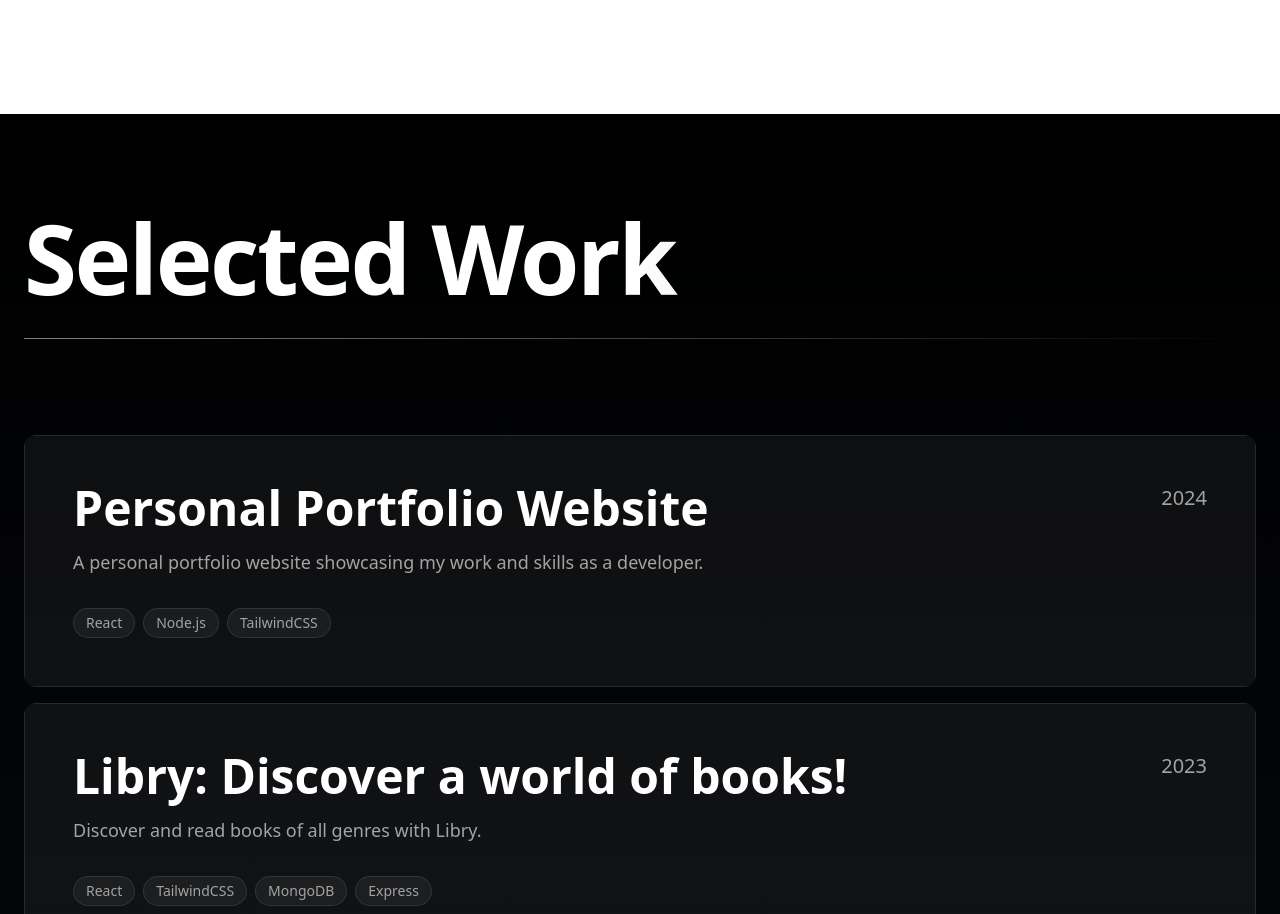
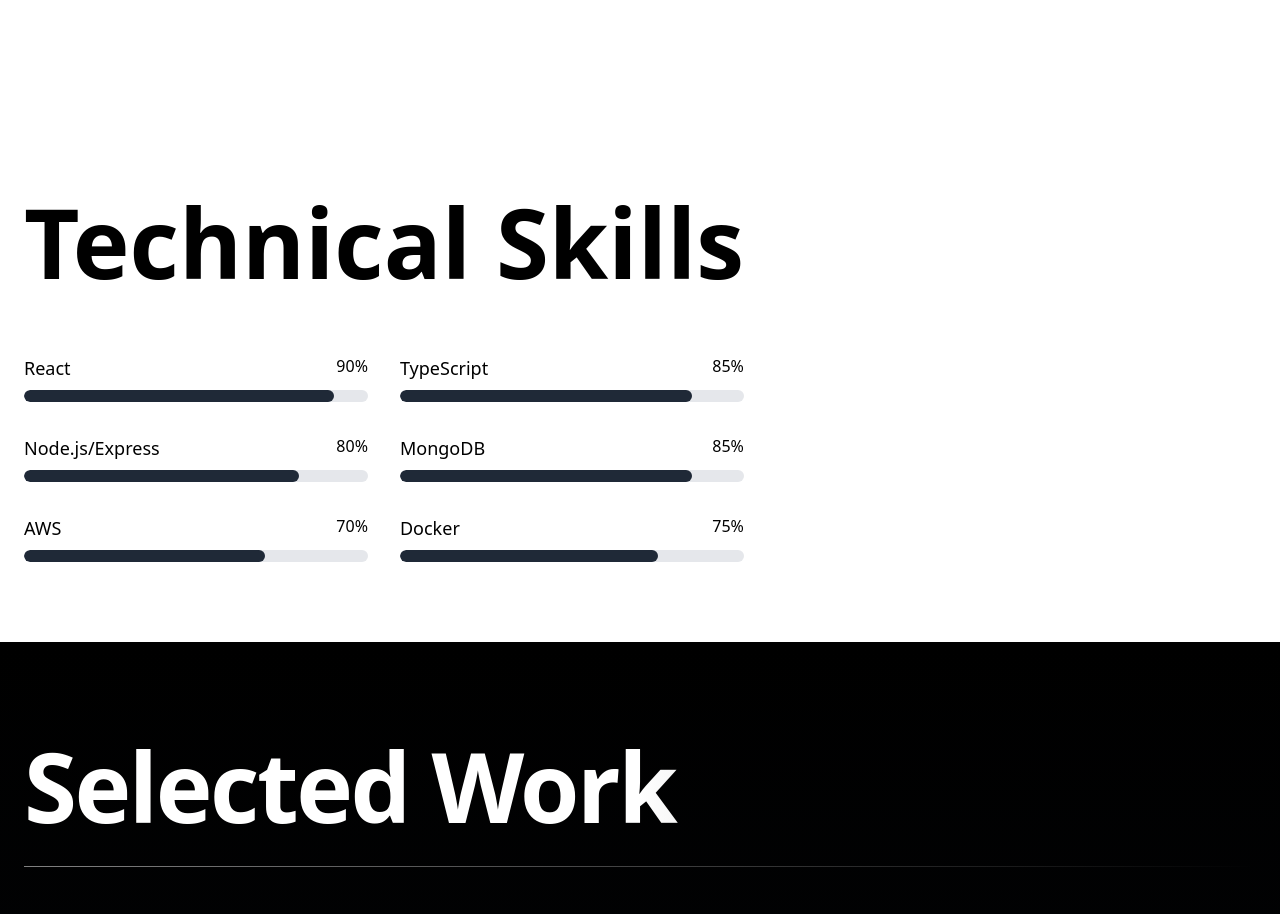
Before and after one commit to Harshninave04/theycallmeharsh, a React (Vite) app: page / in a window 1280 px wide. Shown: the part 1486-2400 px from the top of the page. Built offline with nearby package versions, Linux system fonts and the light colour scheme.

Commit message:
Add react-intersection-observer dependency, update skills section, and enhance Contact component styling

```diff
--- a/src/App.tsx
+++ b/src/App.tsx
@@ -6,6 +6,7 @@ import Skills from './components/sections/Skills';
 import Work from './components/sections/Work';
 import Footer from './components/layout/Footer';
 import CustomCursor from './components/common/CustomCursor';
+import Skill from './components/Skills';
 
 function App() {
   return (
@@ -19,6 +20,7 @@ function App() {
 
       <section id="about" className="min-h-screen">
         <About />
+        <Skill />
       </section>
 
       <section id="projects" className="min-h-screen">
--- a/src/components/Contact.tsx
+++ b/src/components/Contact.tsx
@@ -12,7 +12,7 @@ const Contact = () => {
           transition={{ duration: 0.6 }}
           viewport={{ once: true }}
         >
-          <h2 className="text-4xl font-bold text-center mb-16">Get in Touch</h2>
+          <h2 className="text-6xl md:text-8xl font-bold text-center mb-16">Get in Touch</h2>
 
           <div className="grid grid-cols-1 md:grid-cols-2 gap-12 max-w-6xl mx-auto">
             <div className="space-y-8">
--- a/src/components/Skills.tsx
+++ b/src/components/Skills.tsx
@@ -5,10 +5,10 @@ import { useInView } from 'react-intersection-observer';
 const skills = [
   { name: 'React', level: 90 },
   { name: 'TypeScript', level: 85 },
-  { name: 'Node.js', level: 80 },
-  { name: 'Python', level: 75 },
-  { name: 'PostgreSQL', level: 85 },
+  { name: 'Node.js/Express', level: 80 },
+  { name: 'MongoDB', level: 85 },
   { name: 'AWS', level: 70 },
+  { name: 'Docker', level: 75 },
 ];
 
 const Skills = () => {
@@ -19,14 +19,14 @@ const Skills = () => {
 
   return (
     <section id="skills" className="py-20 bg-white text-black">
-      <div className="container mx-auto px-6">
+      <div className="container mx-auto px-6 flex">
         <motion.div
           ref={ref}
           initial={{ opacity: 0 }}
           animate={inView ? { opacity: 1 } : {}}
           transition={{ duration: 0.6 }}
         >
-          <h2 className="text-4xl font-bold text-center mb-16">Technical Skills</h2>
+          <h2 className="text-6xl md:text-8xl font-bold text-center mb-16">Technical Skills</h2>
 
           <div className="grid grid-cols-1 md:grid-cols-2 gap-8 max-w-4xl mx-auto">
             {skills.map((skill, index) => (
@@ -42,7 +42,7 @@ const Skills = () => {
                 </div>
                 <div className="h-3 bg-gray-200 rounded-full overflow-hidden">
                   <motion.div
-                    className="h-full bg-indigo-600 rounded-full"
+                    className="h-full bg-gray-800 rounded-full"
                     initial={{ width: 0 }}
                     animate={inView ? { width: `${skill.level}%` } : {}}
                     transition={{ duration: 1, delay: index * 0.1 }}
```
Also changed, not shown: package.json (+4 -3 lines), 2 other files (tests, documents, lock files or other folders).
